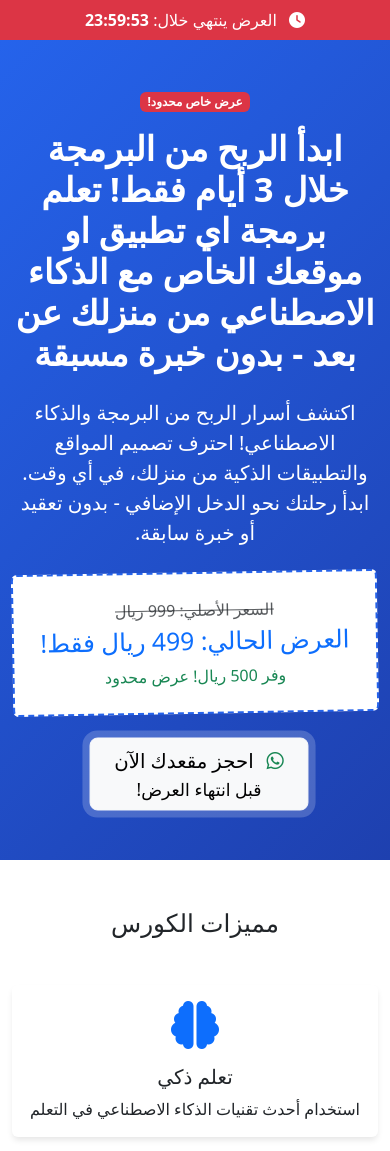
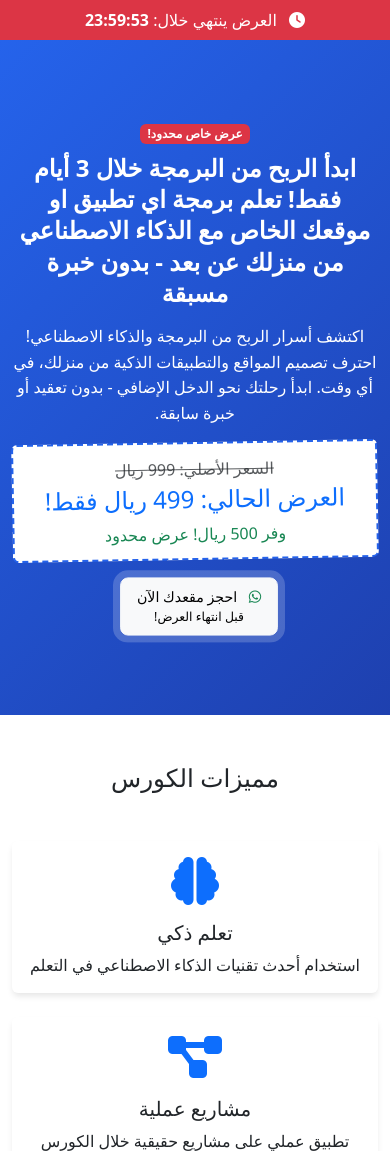
Before and after one commit to Abdualzizsm/cors, a Flask app: page / in a window 390 px wide. Shown: the part 62-1213 px from the top of the page. Run offline with Flask 3, Linux system fonts and the light colour scheme.

Commit message:
تحسين تنسيق النصوص وتجاوب الموقع مع مختلف أحجام الشاشات

```diff
--- a/templates/index.html
+++ b/templates/index.html
@@ -1,6 +1,61 @@
 {% extends "base.html" %}
 
 {% block content %}
+<style>
+    /* تنسيقات عامة */
+    .hero h1 {
+        font-size: 2.5rem;
+        line-height: 1.3;
+        margin-bottom: 1.5rem;
+    }
+
+    .hero .lead {
+        font-size: 1.2rem;
+        line-height: 1.6;
+    }
+
+    /* تنسيقات للشاشات المتوسطة */
+    @media (max-width: 991px) {
+        .hero h1 {
+            font-size: 2rem;
+            margin-bottom: 1rem;
+        }
+
+        .hero .lead {
+            font-size: 1.1rem;
+        }
+
+        .price-box {
+            padding: 1rem !important;
+        }
+    }
+
+    /* تنسيقات للشاشات الصغيرة */
+    @media (max-width: 576px) {
+        .hero h1 {
+            font-size: 1.5rem;
+            margin-bottom: 0.8rem;
+        }
+
+        .hero .lead {
+            font-size: 1rem;
+        }
+
+        .hero .btn-lg {
+            font-size: 0.9rem;
+            padding: 0.5rem 1rem !important;
+        }
+
+        .price-box {
+            padding: 0.8rem !important;
+        }
+
+        .price-box h2 {
+            font-size: 1.5rem;
+        }
+    }
+</style>
+
 <!-- Timer Bar -->
 <div class="timer-bar bg-danger text-white text-center py-2 sticky-top">
     <div class="container">
@@ -12,20 +67,20 @@
 </div>
 
 <!-- Hero Section -->
-<section class="hero bg-primary text-white py-5">
+<section class="hero bg-primary text-white py-4 py-lg-5">
     <div class="container">
         <div class="row align-items-center">
             <div class="col-lg-6">
-                <span class="badge bg-danger mb-3">عرض خاص محدود!</span>
-                <h1 class="display-4 fw-bold mb-4">ابدأ الربح من البرمجة خلال 3 أيام فقط! تعلم برمجة اي تطبيق او موقعك الخاص مع الذكاء الاصطناعي من منزلك عن بعد - بدون خبرة مسبقة</h1>
-                <p class="lead mb-4">اكتشف أسرار الربح من البرمجة والذكاء الاصطناعي! احترف تصميم المواقع والتطبيقات الذكية من منزلك، في أي وقت. ابدأ رحلتك نحو الدخل الإضافي - بدون تعقيد أو خبرة سابقة.</p>
-                <div class="price-box bg-white text-dark p-4 rounded mb-4">
+                <span class="badge bg-danger mb-2 mb-lg-3">عرض خاص محدود!</span>
+                <h1 class="display-4 fw-bold mb-3 mb-lg-4">ابدأ الربح من البرمجة خلال 3 أيام فقط! تعلم برمجة اي تطبيق او موقعك الخاص مع الذكاء الاصطناعي من منزلك عن بعد - بدون خبرة مسبقة</h1>
+                <p class="lead mb-3 mb-lg-4">اكتشف أسرار الربح من البرمجة والذكاء الاصطناعي! احترف تصميم المواقع والتطبيقات الذكية من منزلك، في أي وقت. ابدأ رحلتك نحو الدخل الإضافي - بدون تعقيد أو خبرة سابقة.</p>
+                <div class="price-box bg-white text-dark p-3 p-lg-4 rounded mb-3 mb-lg-4">
                     <p class="text-muted mb-1"><del>السعر الأصلي: 999 ريال</del></p>
                     <h2 class="text-primary mb-2">العرض الحالي: 499 ريال فقط!</h2>
                     <p class="text-success mb-0">وفر 500 ريال! عرض محدود</p>
                 </div>
                 <div class="cta-buttons">
-                    <a href="#contact" class="btn btn-light btn-lg px-4 me-2 pulse-button">
+                    <a href="#contact" class="btn btn-light btn-lg px-3 px-lg-4 me-2 pulse-button">
                         <i class="fab fa-whatsapp text-success me-2"></i>
                         احجز مقعدك الآن
                         <small class="d-block">قبل انتهاء العرض!</small>
```
